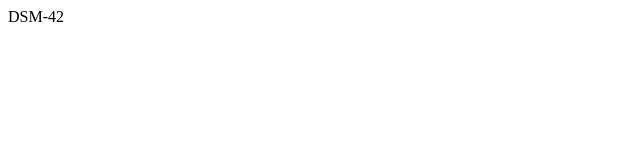
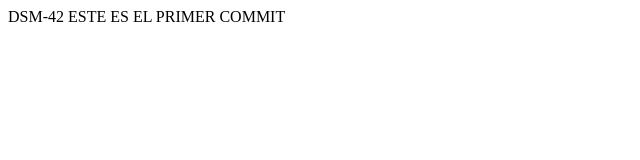
Before and after one commit to paolasanche/AWOS, a plain HTML site: page index.html in a window 1280 px wide. Shown: the whole page, without its empty margins (0-640 px from the left). Drawn offline with Linux system fonts and the light colour scheme.

Commit message:
index.html

```diff
--- a/index.html
+++ b/index.html
@@ -3,6 +3,7 @@
         <body>
             <p>
                 DSM-42
+                ESTE ES EL PRIMER COMMIT
             </p>
         </body>
     </head>
```
